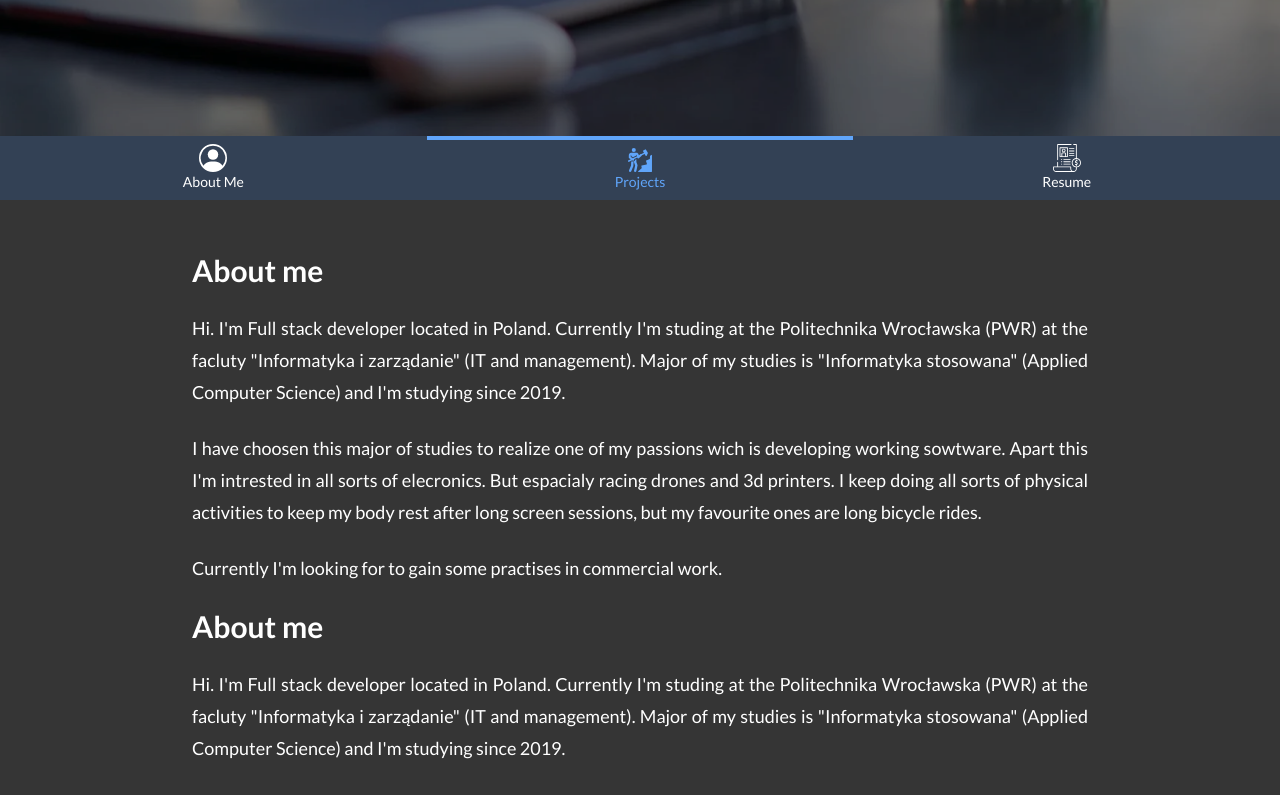
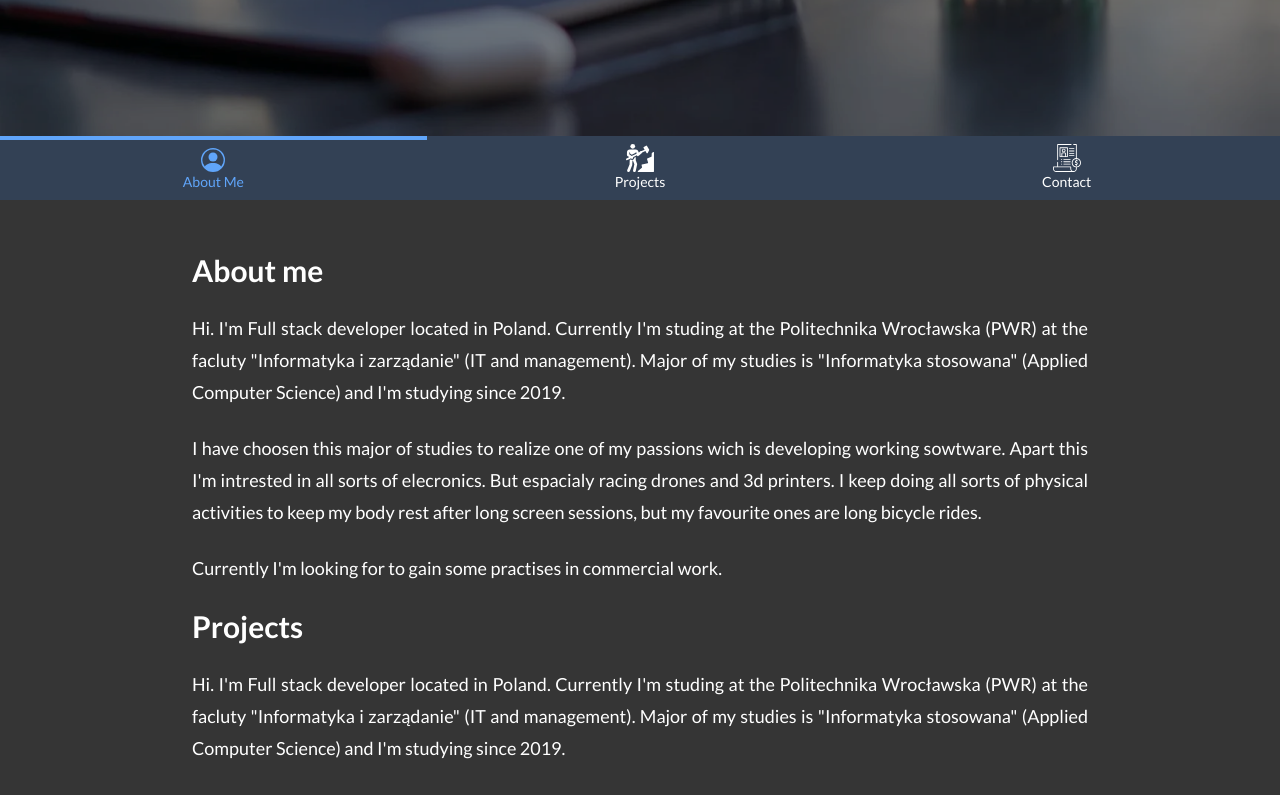
Before and after one commit to EP-coode/portfolio_v2, a Next.js app: page / in a window 1280 px wide. Shown: the part 600-1395 px from the top of the page. Built offline with nearby package versions, Linux system fonts and the light colour scheme.

Commit message:
add mark active sections

```diff
--- a/pages/index.tsx
+++ b/pages/index.tsx
@@ -13,6 +13,7 @@ import Section from "../src/layout/Section";
 import { MarkdownSection } from "../src/components/MarkdownSection";
 import ProgresBar from "../src/components/ProgresBar";
 import useScrollPrgores from "../src/hooks/useScrollPrgores";
+import useSectionNameInTop from "../src/hooks/useSectionNameInTop";
 
 export async function getStaticProps() {
   let aboutMeSection;
@@ -46,15 +47,23 @@ interface HomePageProps {
 
 const Home: NextPage<HomePageProps> = ({ aboutMeSection }) => {
   const aboutMeRef = useRef<HTMLElement | null>(null);
-  const myProjects = useRef<HTMLElement | null>(null);
-  const contactMe = useRef<HTMLElement | null>(null);
+  const myProjectsRef = useRef<HTMLElement | null>(null);
+  const contactMeRef = useRef<HTMLElement | null>(null);
+  const activeSection = useSectionNameInTop(
+    [aboutMeRef, myProjectsRef, contactMeRef],
+    "-100px"
+  );
+
   const pageProggres = useScrollPrgores();
 
-  const scrolToRef = (ref: React.RefObject<HTMLElement>) => {
-    ref.current?.scrollIntoView({
-      behavior: "smooth",
-      block: "start",
-    });
+  const scrollIntoView = (htmlElem: HTMLElement | null) => {
+    if (!htmlElem) return;
+
+    const yOffset = -50;
+    const y =
+      htmlElem.getBoundingClientRect().top + window.pageYOffset + yOffset;
+
+    window.scrollTo({ top: y, behavior: "smooth" });
   };
 
   return (
@@ -68,17 +77,21 @@ const Home: NextPage<HomePageProps> = ({ aboutMeSection }) => {
       <Banner title="Hi I'm Ernest, a web developer" />
       <div className="m-7 overflow-hidden">
         {aboutMeSection && (
-          <Section title={aboutMeSection.data.title} ref={aboutMeRef}>
+          <Section
+            title={aboutMeSection.data.title}
+            name="aboutme"
+            ref={aboutMeRef}
+          >
             <MarkdownSection content={aboutMeSection.content} />
           </Section>
         )}
         {aboutMeSection && (
-          <Section title={aboutMeSection.data.title} ref={aboutMeRef}>
+          <Section title={"Projects"} name="projects" ref={myProjectsRef}>
             <MarkdownSection content={aboutMeSection.content} />
           </Section>
         )}
         {aboutMeSection && (
-          <Section title={aboutMeSection.data.title} ref={aboutMeRef}>
+          <Section title={"Contact"} name="contact" ref={contactMeRef}>
             <MarkdownSection content={aboutMeSection.content} />
           </Section>
         )}
@@ -88,23 +101,25 @@ const Home: NextPage<HomePageProps> = ({ aboutMeSection }) => {
           icon={<CirclePersonIcon />}
           label="About Me"
           action={() => {
-            scrolToRef(aboutMeRef);
+            scrollIntoView(aboutMeRef.current);
           }}
+          isActive={activeSection === "aboutme"}
         />
         <BottomNavAction
           icon={<WorkerIcon />}
           label="Projects"
           action={() => {
-            scrolToRef(myProjects);
+            scrollIntoView(myProjectsRef.current);
           }}
-          isActive={true}
+          isActive={activeSection === "projects"}
         />
         <BottomNavAction
           icon={<ResumeIcon />}
-          label="Resume"
+          label="Contact"
           action={() => {
-            scrolToRef(contactMe);
+            scrollIntoView(contactMeRef.current);
           }}
+          isActive={activeSection === "contact"}
         />
       </BottomNav>
     </div>
--- a/src/components/BottomNavAction.tsx
+++ b/src/components/BottomNavAction.tsx
@@ -3,7 +3,7 @@ import classNames from "classnames";
 type BottomNavActionProps = {
   label: string;
   icon: React.ReactNode;
-  action?: () => any;
+  action?: () => void;
   isActive?: boolean;
 };
 
@@ -17,7 +17,7 @@ export default function BottomNavAction({
     <div
       className={classNames(
         `flex flex-col basis-20 flex-grow h-full items-center
-          p-2 cursor-pointer transition-all`,
+          p-2 cursor-pointer transition-transform transition-colors duration-300`,
         {
           "text-blue-400 border-t-4 border-blue-400": isActive,
           "text-white": !isActive,
--- a/src/hooks/useIsInViewport.tsx
+++ b/src/hooks/useIsInViewport.tsx
@@ -1,4 +1,4 @@
-import React, { useEffect, useRef, useState } from "react";
+import React, { useEffect, useState } from "react";
 
 export default function useIsInViewport(
   ref: React.RefObject<HTMLElement>,
@@ -10,8 +10,9 @@ export default function useIsInViewport(
   useEffect(() => {
     const observer = new IntersectionObserver(
       ([entry]) => {
-        if (isInViewport != entry.isIntersecting)
+        if (isInViewport != entry.isIntersecting) {
           setIsInViewport(entry.isIntersecting);
+        }
         if (entry.isIntersecting && !wasInViewport) setWasInViewport(true);
       },
       {
@@ -26,7 +27,7 @@ export default function useIsInViewport(
     return () => {
       observer.disconnect();
     };
-  }, [ref]);
+  }, [ref, rootMargin, isInViewport, wasInViewport]);
 
   return [isInViewport, wasInViewport];
 }
--- /dev/null
+++ b/src/hooks/useSectionNameInTop.tsx
@@ -0,0 +1,42 @@
+import React, { useEffect, useState } from "react";
+
+const useSectionNameInTop = (
+  sectionReferences: Array<React.MutableRefObject<HTMLElement | null>>,
+  rootMargin = "0px"
+) => {
+  const [topViewSectionName, setTopViewSectionName] = useState<string | null>(
+    null
+  );
+
+  useEffect(() => {
+    const observer = new IntersectionObserver(
+      (entries) => {
+        const bestEntry = entries
+          .filter((entry) => entry.isIntersecting)
+          .sort((entry) => entry.boundingClientRect.top)
+          .reverse()[0];
+
+        if (bestEntry?.target.id !== topViewSectionName) {
+          setTopViewSectionName(bestEntry?.target.id);
+        }
+      },
+      {
+        rootMargin,
+      }
+    );
+
+    sectionReferences.forEach((ref) => {
+      if (ref.current) {
+        observer.observe(ref.current);
+      }
+    });
+
+    return () => {
+      observer.disconnect();
+    };
+  }, [sectionReferences, rootMargin, setTopViewSectionName]);
+
+  return topViewSectionName;
+};
+
+export default useSectionNameInTop;
--- a/src/layout/Section.tsx
+++ b/src/layout/Section.tsx
@@ -5,18 +5,22 @@ import SlideLeft from "../transitions/SlideLeft";
 
 type SectionProps = {
   title: string;
+  name: string;
   children: React.ReactNode;
 };
 
 const Section = React.forwardRef<HTMLElement, SectionProps>(
-  ({ children, title }, ref) => {
+  ({ children, title, name }, ref) => {
     const secrionRef = useRef(null);
     const mergedRefs = useMergedRefs(ref, secrionRef);
-    const [, wasInViewport] = useIsInViewport(secrionRef, "-200px");
-    console.log(wasInViewport);
+    const [, wasInViewport] = useIsInViewport(secrionRef, "-100px");
 
     return (
-      <section className="max-w-4xl mx-auto overflow-visible" ref={mergedRefs}>
+      <section
+        className="max-w-4xl mx-auto overflow-visible"
+        id={name}
+        ref={mergedRefs}
+      >
         <SlideLeft slidedIn={wasInViewport}>
           <h2 className={"text-white text-3xl font-bold"}>{title}</h2>
           <div className="">{children}</div>
```
